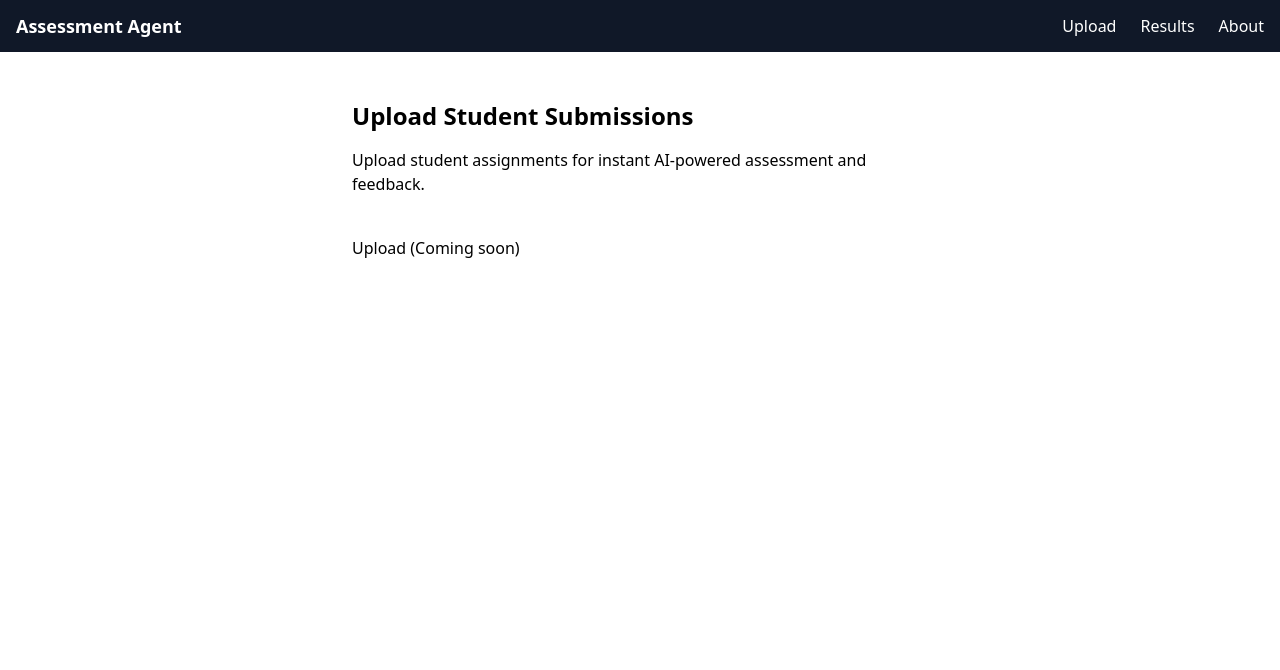
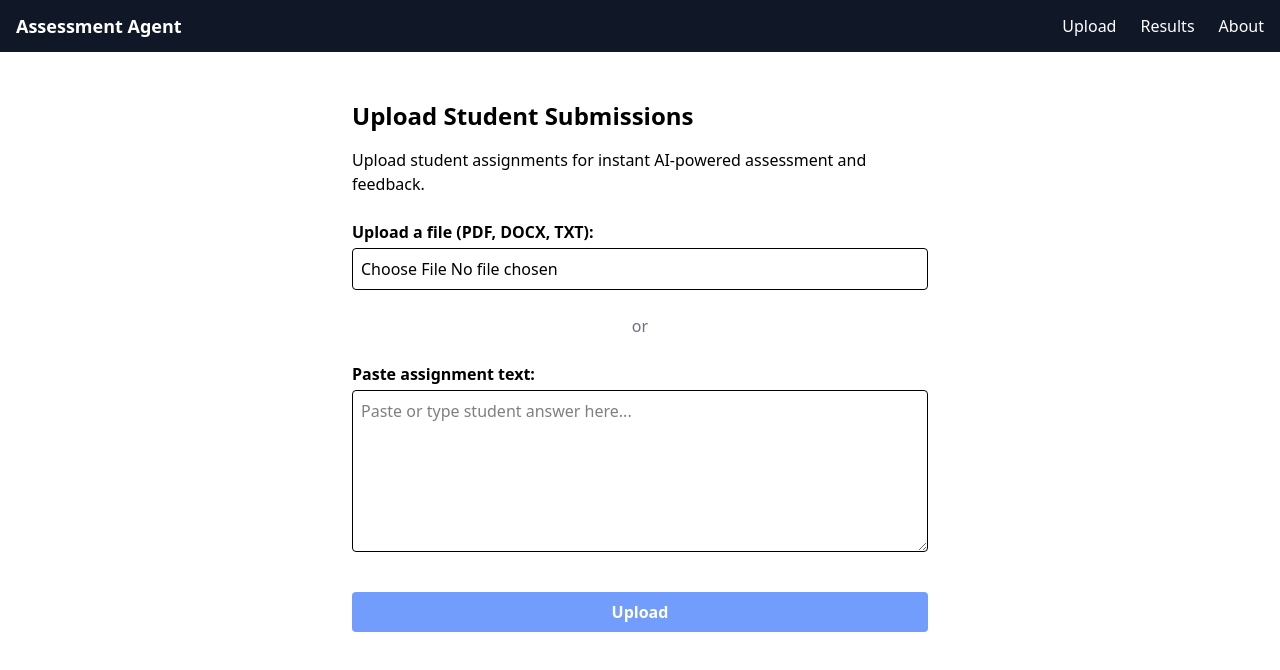
Before and after one commit to jcreek/AutomatedAssessmentFeedbackAgent, a SvelteKit app: page /upload in a window 1280 px wide. Shown: the top 670 px of the page. Built offline with nearby package versions, Linux system fonts and the light colour scheme.

Commit message:
feat(*): Add upload functionality

```diff
--- a/src/routes/upload/+page.svelte
+++ b/src/routes/upload/+page.svelte
@@ -1,12 +1,89 @@
 <script lang="ts">
-// Upload logic will go here
+import { onMount } from 'svelte';
+
+let file: File | null = null;
+let textInput = '';
+let submitting = false;
+let successMsg = '';
+let errorMsg = '';
+
+function handleFileChange(event: Event) {
+  const target = event.target as HTMLInputElement;
+  if (target.files && target.files.length > 0) {
+    file = target.files[0];
+    textInput = '';
+  } else {
+    file = null;
+  }
+  successMsg = '';
+  errorMsg = '';
+}
+
+function handleTextChange(event: Event) {
+  const target = event.target as HTMLTextAreaElement;
+  textInput = target.value;
+  if (textInput.length > 0) file = null;
+  successMsg = '';
+  errorMsg = '';
+}
+
+async function handleSubmit(event: Event) {
+  event.preventDefault();
+  submitting = true;
+  successMsg = '';
+  errorMsg = '';
+
+  // TODO - Actually do an upload, remove simulation of a successful upload
+  await new Promise((resolve) => setTimeout(resolve, 800));
+  if (file || textInput.trim().length > 0) {
+    successMsg = 'Submission received! AI assessment coming soon.';
+  } else {
+    errorMsg = 'Please provide a file or enter text.';
+  }
+  submitting = false;
+}
 </script>
 
 <section class="max-w-xl mx-auto py-12">
   <h1 class="text-2xl font-bold mb-4">Upload Student Submissions</h1>
   <p class="mb-6">Upload student assignments for instant AI-powered assessment and feedback.</p>
-  <form>
-    <!-- File or text input UI will go here -->
-    <button class="btn btn-primary mt-4" type="submit" disabled>Upload (Coming soon)</button>
+  <form on:submit|preventDefault={handleSubmit} class="space-y-6">
+    <div>
+      <label for="file" class="block font-semibold mb-1">Upload a file (PDF, DOCX, TXT):</label>
+      <input
+        id="file"
+        type="file"
+        accept=".pdf,.doc,.docx,.txt"
+        class="block w-full border rounded p-2"
+        on:change={handleFileChange}
+        disabled={submitting}
+      />
+    </div>
+    <div class="text-center text-gray-500">or</div>
+    <div>
+      <label for="textInput" class="block font-semibold mb-1">Paste assignment text:</label>
+      <textarea
+        id="textInput"
+        rows="6"
+        class="block w-full border rounded p-2"
+        bind:value={textInput}
+        on:input={handleTextChange}
+        disabled={submitting}
+        placeholder="Paste or type student answer here..."
+      ></textarea>
+    </div>
+    {#if errorMsg}
+      <div class="text-red-600 font-medium">{errorMsg}</div>
+    {/if}
+    {#if successMsg}
+      <div class="text-green-600 font-medium">{successMsg}</div>
+    {/if}
+    <button
+      class="btn btn-primary mt-4 w-full bg-blue-600 hover:bg-blue-700 text-white font-semibold py-2 px-4 rounded disabled:opacity-60"
+      type="submit"
+      disabled={submitting || (!file && textInput.trim().length === 0)}
+    >
+      {submitting ? 'Uploading...' : 'Upload'}
+    </button>
   </form>
 </section>
```
